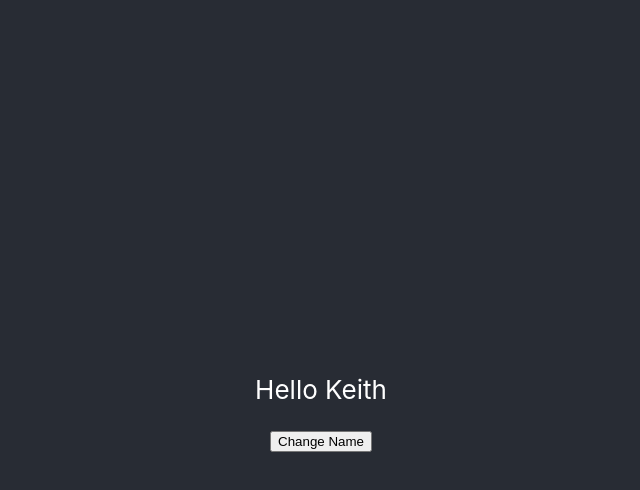
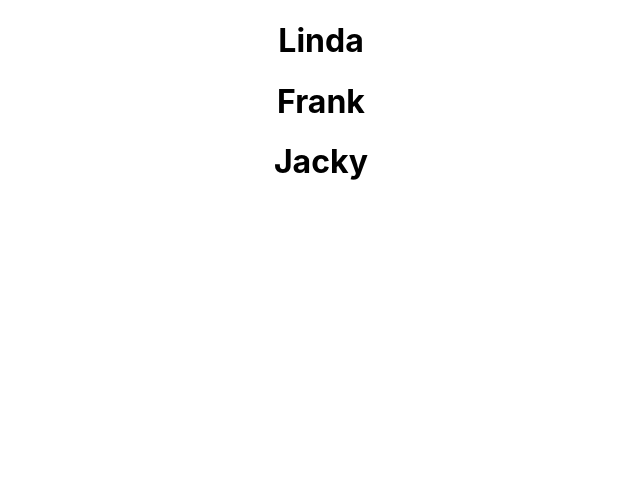
Before and after one commit to v8integra/monster-app, a React (Create React App) app: page / in a window 1280 px wide. Shown: the top 490 px of the page, without its empty margins (319-959 px from the left). Built offline with nearby package versions, Linux system fonts and the light colour scheme.

Commit message:
cleared app to start project

```diff
--- a/src/App.js
+++ b/src/App.js
@@ -4,22 +4,29 @@ import './App.css';
 class App extends Component {
   constructor() {
     super();
-
     this.state = {
-      name: 'Keith'
+      monsters: [
+        {
+          name: 'Linda'
+        },
+        {
+          name: 'Frank'
+        },
+        {
+          name: 'Jacky'
+        }
+      ]
     }
-
   }
 
   render() {
     return (
       <div className="App">
-        <header className="App-header">
-          <p>Hello {this.state.name}</p>
-          <button onClick={() => {
-            this.setState({name: 'Jacob'});
-          }}>Change Name</button>
-        </header>
+        {
+          this.state.monsters.map((monster) => {
+            return <h1>{monster.name}</h1>
+          })
+        }
       </div>
     );
   }
```
